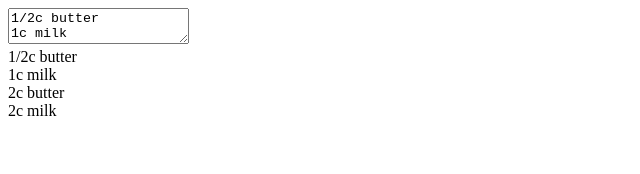
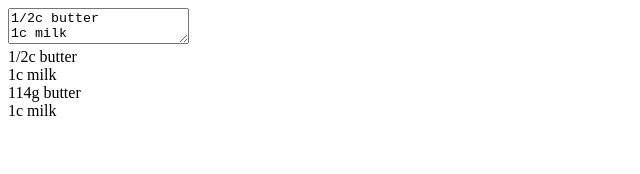
Before and after one commit to mxhold/reconv, a React (Create React App) app in the folder reconv/: page / in a window 1280 px wide. Shown: the top 174 px of the page, without its empty margins (0-640 px from the left). Built offline with nearby package versions, Linux system fonts and the light colour scheme.

Commit message:
Add basic unit conversion

```diff
--- a/reconv/package.json
+++ b/reconv/package.json
@@ -5,6 +5,7 @@
   "dependencies": {
     "enzyme": "^3.7.0",
     "enzyme-adapter-react-16": "^1.6.0",
+    "fraction.js": "^4.0.10",
     "react": "^16.5.2",
     "react-dom": "^16.5.2",
     "react-scripts": "2.0.4",
--- a/reconv/src/IngredientList.js
+++ b/reconv/src/IngredientList.js
@@ -1,6 +1,7 @@
 import React from 'react';
 import {Ingredient, MalformedIngredient} from './Ingredient.js';
 import parseIngredient from './parseIngredient.js';
+import convertIngredient from './convertIngredient.js';
 
 export default function IngredientList(props) {
   const lines = props.lines;
@@ -10,7 +11,7 @@ export default function IngredientList(props) {
     if (ingredientData == null) {
       return <MalformedIngredient key={i} string={line} />;
     } else {
-      const ingredient = props.convert ? convert(ingredientData) : ingredientData;
+      const ingredient = props.convert ? convertIngredient(ingredientData) : ingredientData;
       return <Ingredient key={i} quantity={ingredient.quantity} unit={ingredient.unit} name={ingredient.name} />;
     }
   });
@@ -21,15 +22,3 @@ export default function IngredientList(props) {
     </div>
   );
 }
-
-function convert(ingredient) {
-  let ingredientData = Object.assign({}, ingredient);
-
-  const quantity = Number.parseInt(ingredientData.quantity, 10);
-
-  if (!Number.isNaN(quantity)) {
-    ingredientData.quantity = quantity * 2;
-  }
-
-  return ingredientData;
-}
--- /dev/null
+++ b/reconv/src/convertIngredient.js
@@ -0,0 +1,48 @@
+import Fraction from 'fraction.js';
+
+export default function convertIngredient(ingredient) {
+  const conversionData = [
+    { name: "water", gramsPerML: 1 },
+    { name: "butter", gramsPerML: 0.96 },
+  ];
+  const unitData = [
+    { unit: "c", mL: 237 },
+  ];
+
+  let ingredientData = Object.assign({}, ingredient);
+
+  ingredientData.quantity = toFraction(ingredientData.quantity);
+
+  if (Number.isNaN(ingredientData.quantity)) {
+    ingredientData.quantity = "NaN";
+  } else {
+    const conversionDatum = conversionData.find((e) => {
+      return e.name === ingredientData.name;
+    });
+    const unitDatum = unitData.find((e) => {
+      return e.unit === ingredientData.unit;
+    });
+
+    if (conversionDatum && unitDatum) {
+      ingredientData.quantity = ingredientData.quantity.mul(conversionDatum.gramsPerML).mul(unitDatum.mL);
+      ingredientData.unit = "g";
+    }
+    ingredientData.quantity = ingredientData.quantity.round().toString();
+  }
+
+  return ingredientData;
+}
+
+function toFraction(quantity) {
+  try {
+    quantity = Fraction(quantity);
+  } catch (e) {
+    if (e instanceof Fraction.DivisionByZero) {
+      quantity = NaN;
+    } else {
+      throw e;
+    }
+  }
+
+  return quantity;
+}
```
Also changed, not shown: 2 other files (tests, documents, lock files or other folders).
